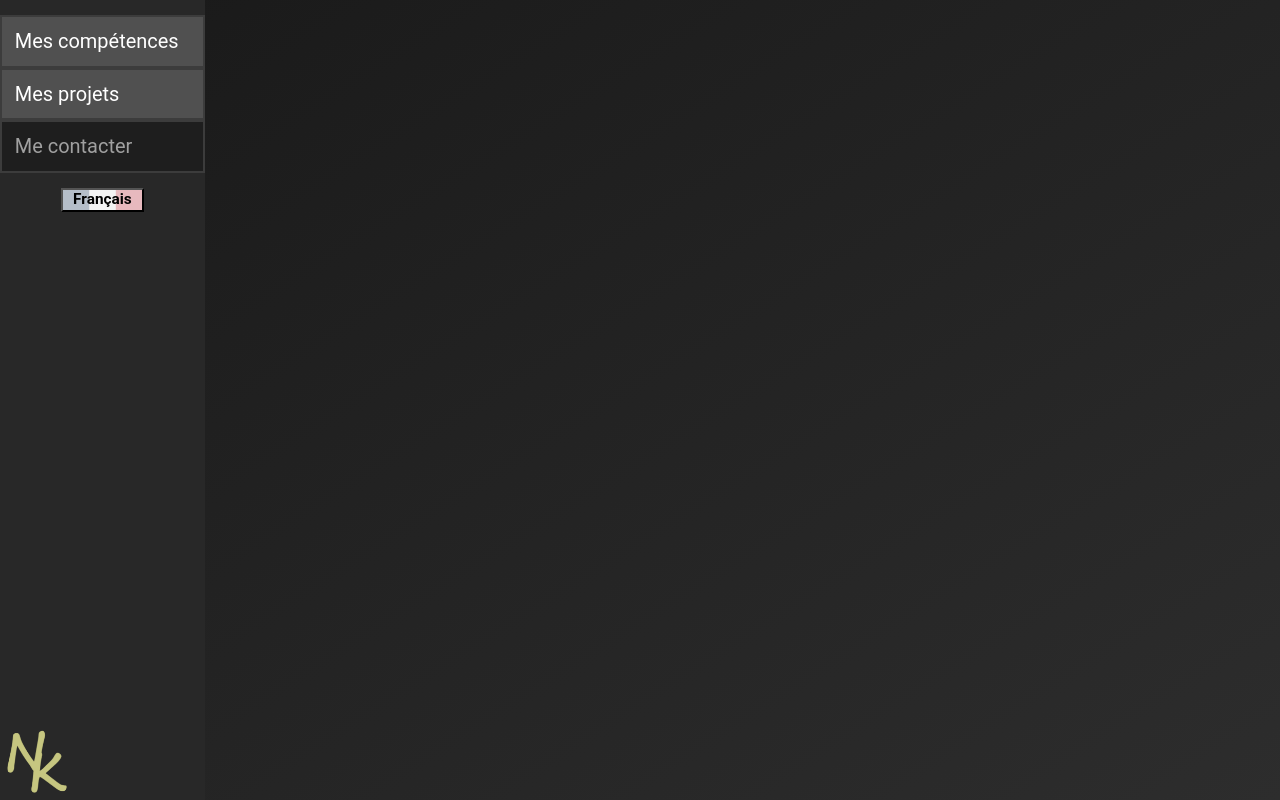
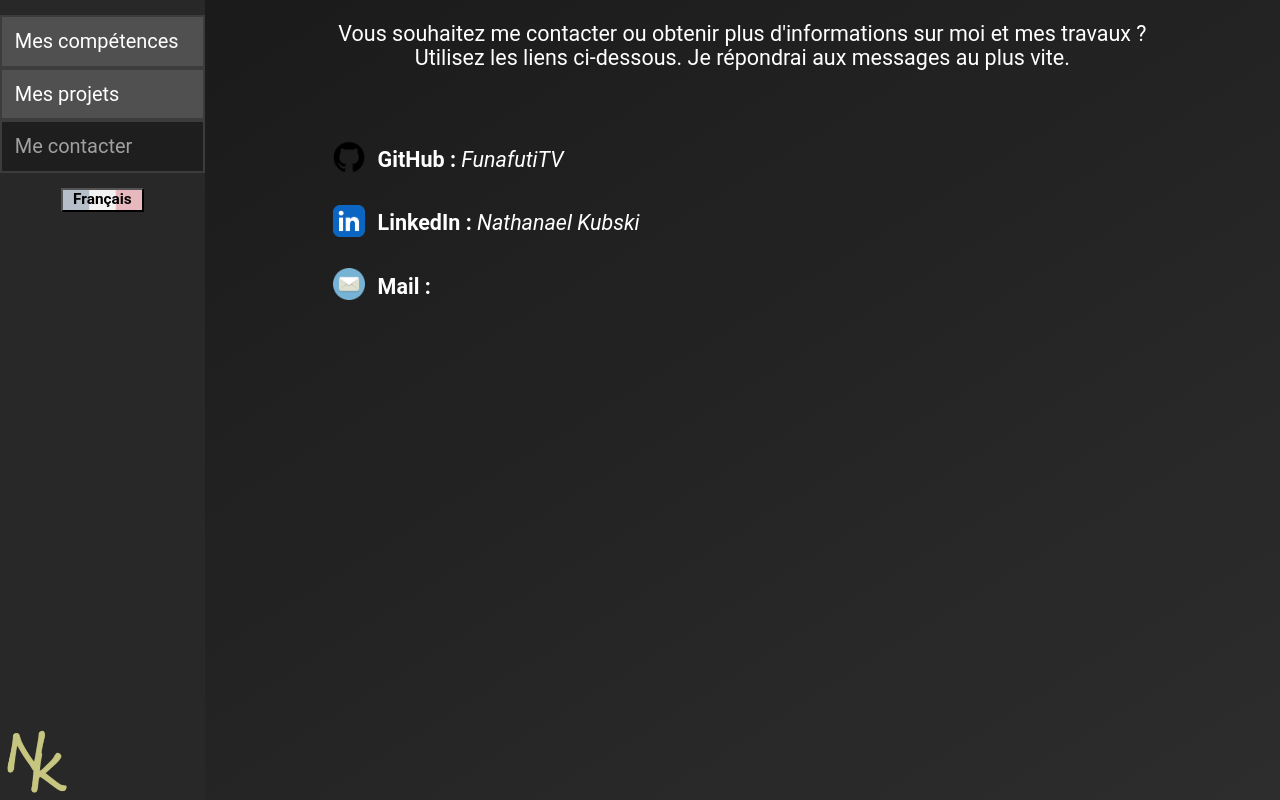
Before and after one commit to FunafutiTV/portfolio, a Next.js app: page /contact in a window 1280 px wide. Built offline with nearby package versions, Linux system fonts and the light colour scheme.

Commit message:
added CSS and filled the contact section

```diff
--- a/pages/contact.js
+++ b/pages/contact.js
@@ -29,6 +29,14 @@ export default function Contact() {
           </div>
           <Link href={{ pathname:"/", query: { lang: language } }}><img className="nk" src="/nk.png" alt={(language === "fr") ? "Page d'accueil" : "Home page"}/></Link>
         </nav>
+        <div className="main_content">
+          <p className="para">{language === "fr" ? "Vous souhaitez me contacter ou obtenir plus d'informations sur moi et mes travaux ? Utilisez les liens ci-dessous. Je répondrai aux messages au plus vite." : "Do you wish to contact me or get more information about me and my work ? Use the links below. I will answer messages as soon as I can."}</p>
+          <ul id="contacts">
+            <li><img className="icon" src="/github.png"/><a href="https://github.com/FunafutiTV/"><strong>GitHub :</strong> <i>FunafutiTV</i></a></li>
+            <li><img className="icon" src="/linkedin.png"/><a href="https://www.linkedin.com/in/nathanael-kubski-a70782284/"><strong>LinkedIn :</strong> <i>Nathanael Kubski</i></a></li>
+            <li><img className="icon" src="/mail.png"/><span id="mail"><strong>Mail :</strong></span></li>
+          </ul>
+        </div>
       </div>
       </>
     )
--- a/styles/globals.css
+++ b/styles/globals.css
@@ -38,7 +38,7 @@ nav {
   width: 16vw;
 }
 
-nav ul {
+ul {
   list-style: none;
   padding: 0;
 }
@@ -187,6 +187,33 @@ nav ul li:active {
   padding : 0 2vw 0 2vw;
 }
 
+#contacts {
+  text-align: left;
+  font-size: 140%;
+  margin-top: 5vw;
+}
+
+#contacts li {
+  margin-top: 2vw;
+}
+
+.icon {
+  width: 2.5vw;
+  padding-right: 0.7vw;
+  position: relative;
+  top: 0.5vw;
+}
+
+#contacts li a, #mail {
+  color: white;
+  text-decoration: none;
+  padding: 0.3vw;
+}
+
+#contacts li a:hover, #contacts li a:focus {
+  background-color: rgb(120, 120, 120);
+}
+
 .language {
   position: relative;
 }
```
Also changed, not shown: public/linkedin.png (added), public/mail.png (added).
